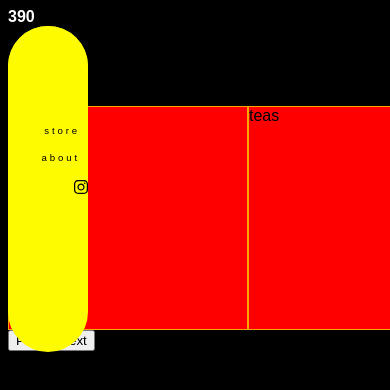
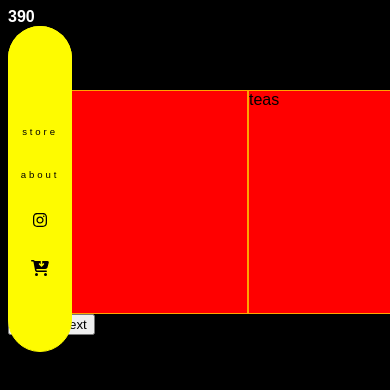
Before and after one commit to lewis-j/react-koana, a React (Create React App) app: page /about in a window 390 px wide. Shown: the top 390 px of the page. Built offline with nearby package versions, Linux system fonts and the light colour scheme.

Commit message:
updated way to add multiple icons to make jsx objects by providing fontawesome name and a callback to its route

```diff
--- a/src/layout/NavMenu/NavMenu.js
+++ b/src/layout/NavMenu/NavMenu.js
@@ -1,8 +1,9 @@
 import { faInstagram } from "@fortawesome/free-brands-svg-icons";
-import { FontAwesomeIcon } from "@fortawesome/react-fontawesome";
+import { faCartArrowDown } from "@fortawesome/free-solid-svg-icons";
+import { FontAwesomeIcon, faCartAr } from "@fortawesome/react-fontawesome";
 import { useState, useEffect, useRef } from "react";
 import { Navigate, useNavigate } from "react-router-dom";
-import koana_logo from "./koana_logo copy.png";
+import koana_logo from "./koana_logo.png";
 import "./navMenu.css";
 
 const NavMenu = () => {
@@ -14,55 +15,59 @@ const NavMenu = () => {
     const widthSize = useRef(window.innerWidth);
     const MEDBREAKPOINT = 769;
 
-  // const navHamburgerItems = [
-  //   "about",
-  //   "store",
-  //   "instagram",
-  //   "cart",
-  //   "navLogo",
-  // ].map((item, idx) => {
-  //   return item !== "navLogo" ? (
-  //     // routes need to be added on line 22 for corresponding pages
-  //     <div key={idx} className="navHamburgerItem">
-  //       {item}
-  //     </div>
-  //   ) : (
-  //     <img
-  //       key={idx}
-  //       className="togglerHamburgerIcon"
-  //       onClick={() => toggleCollapse()}
-  //       src={koana_logo}
-  //       alt="logo"
-  //     />
-  //   );
-  // });
-
     const tradNavItems = ["store", "about"].map((item, idx) => (
         <div key={`${idx}${item}`} className="navHamburgerItem">
             {item}{" "}
         </div>
     ));
 
+    const iconsData = [
+        {
+            0: [
+                faInstagram,
+                () =>
+                    (window.location.href =
+                        "https://www.instagram.com/koanahawaii/"),
+            ],
+        },
+        {
+            1: [
+                faCartArrowDown,
+                () =>
+                    (window.location.href =
+                        "https://www.instagram.com/koanahawaii/"),
+            ],
+        },
+    ];
+
+    const iconNavItems = iconsData.map((icon, iconIdx) => {
+
         const getIconComponent = (icon, click) => {
-    return <FontAwesomeIcon icon={icon} onClick={click} />;
+            return <FontAwesomeIcon icon={icon} size="1x" onClick={click} />;
         };
 
-  const iconNavItems = [
-    getIconComponent(
-      faInstagram,
-      () => (window.location.href = "https://www.instagram.com/koanahawaii/")
-    ),
-  ];
+        const iconName = 0;
+        const iconRoute = 1;
 
-  const navHamburgerItems = [...tradNavItems, iconNavItems];
+        return getIconComponent(
+            icon[iconIdx][iconName],
+            icon[iconIdx][iconRoute]
+        );
+    });
+
+    const navHamburgerItems = [...tradNavItems, ...iconNavItems];
     const fullNavItems = () => {
-    const navItems = ["about", "contact", "location", "instagram", "cart"].map(
-      (item, idx) => (
+        const navItems = [
+            "about",
+            "contact",
+            "location",
+            "instagram",
+            "cart",
+        ].map((item, idx) => (
             <a key={idx + 10} href="#">
                 <li>{item}</li>
             </a>
-      )
-    );
+        ));
 
         return <ul className="fullNavItems">{navItems}</ul>;
     };
--- a/src/layout/NavMenu/navMenu.css
+++ b/src/layout/NavMenu/navMenu.css
@@ -4,10 +4,11 @@ body {
 
 .navHamburgerContainerOuter {
     position: absolute;
-    transform: translate(0px, -5rem);
-    width: 5rem;
-    height: 5rem;
+    transform: translate(0px, -4rem);
+    width: 4rem;
+    height: 4rem;
     border-radius: 3rem;
+    border: 1px solid rgb(254, 251, 0);
     background-color: rgb(254, 251, 0);
     overflow: hidden;
     transition: 0.25s ease-in-out;
@@ -17,9 +18,9 @@ body {
     margin-top: -0.8rem;
     display: flex;
     flex-flow: column nowrap;
-    align-items: flex-end;
-    padding-top: 5rem;
-    gap: 1rem;
+    align-items: center;
+    padding-top: 1rem;
+    gap: 2rem;
     transform: translate(0px, -12.5rem);
     transition: all 0.25s ease-in-out;
 }
@@ -38,8 +39,8 @@ body {
     .fullNavSlider {
         display: none;
         border-radius: 3rem;
-        width: 5rem;
-        height: 5rem;
+        width: 4rem;
+        height: 4rem;
     }
 
     .fullNavItems a {
@@ -58,7 +59,7 @@ body {
 .navHamburgerItem {
     color: rgb(0, 0, 0);
     font-family: Arial, Helvetica, sans-serif;
-    padding-right: 0.5rem;
+    /* padding-right: 0.5rem; */
     font-size: 0.6rem;
     letter-spacing: 0.3em;
 }
@@ -82,7 +83,7 @@ body {
 
     .fullNavSlider {
         width: 100%;
-        height: 5rem;
+        height: 4rem;
     }
 
     .fullNavItems {
```
Lines whose indentation alone changed are shown as unchanged.
